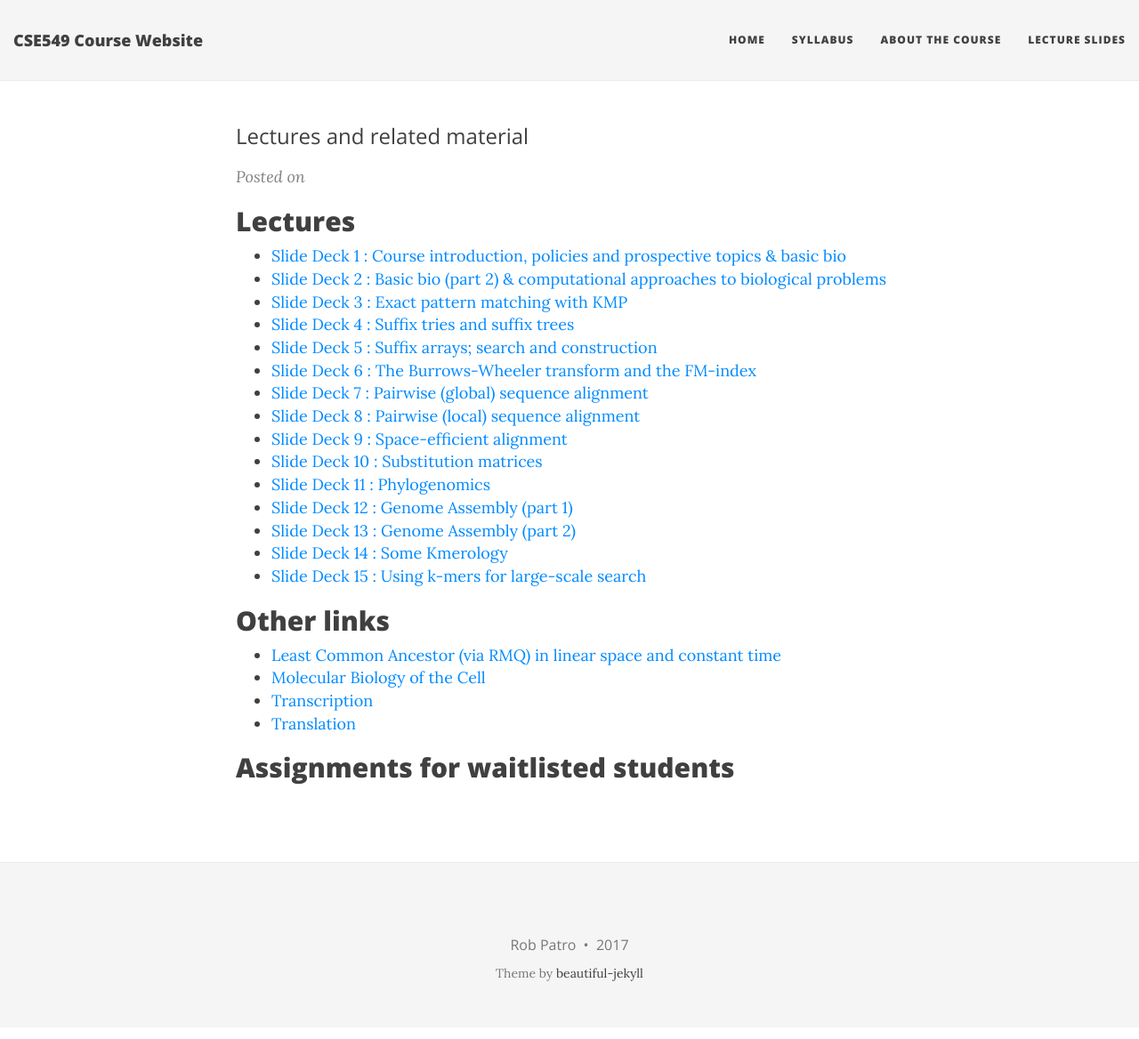
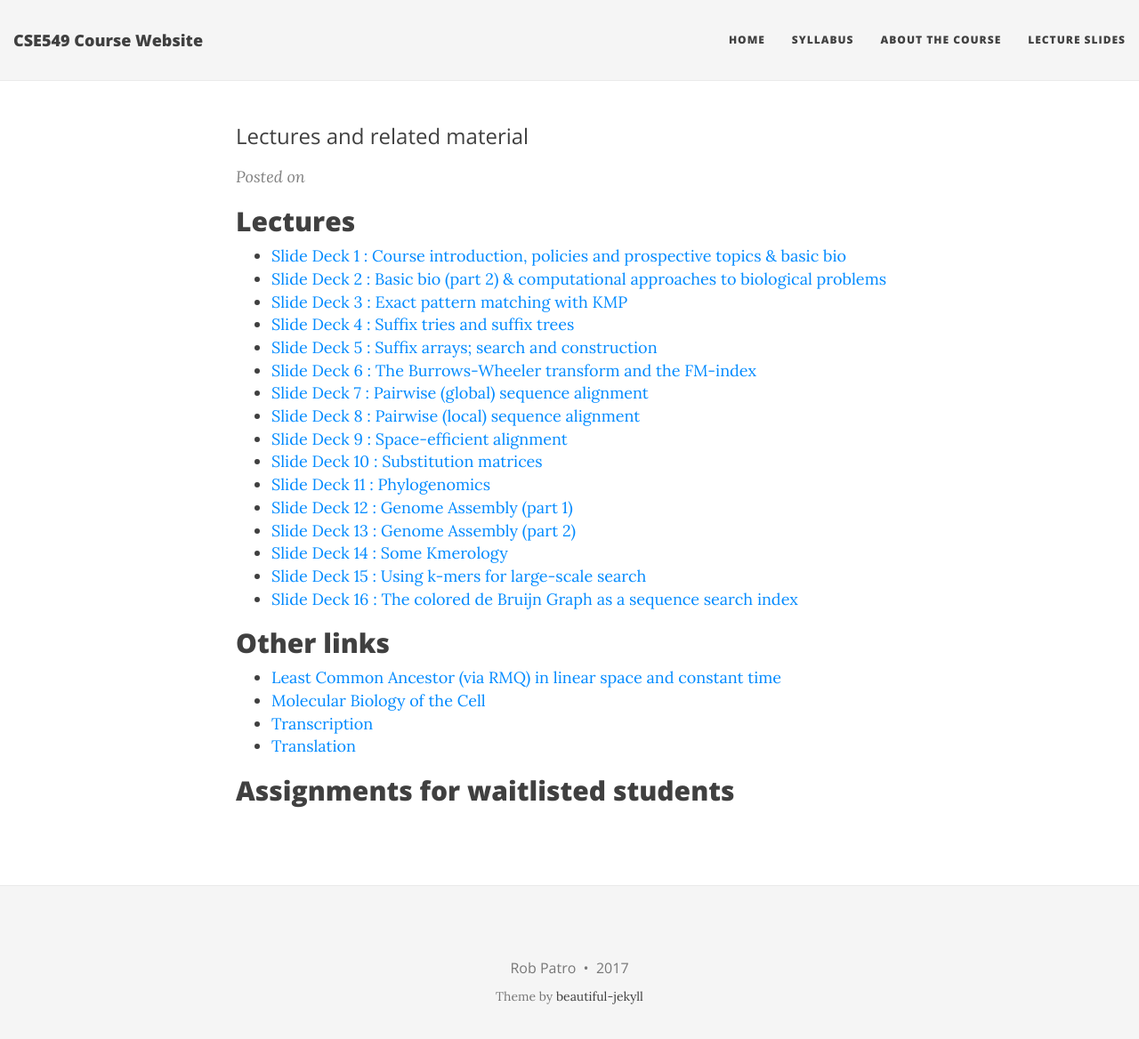
Before and after one commit to rob-p/CSE549F17, a Jekyll site: the page built from lectures.md, in a window 1280 px wide and 1181 px high. Shown: the top 1168 px of the window at 89% size. Built offline with Jekyll 4.4.1, drawn with Linux system fonts in a browser that asks for light colours; nearby versions of some CDN libraries.

Commit message:
add lecture 16

```diff
--- a/lectures.md
+++ b/lectures.md
@@ -21,6 +21,7 @@ subtitle: Lectures and related material
  * [Slide Deck 13 : Genome Assembly (part 2)][13]
  * [Slide Deck 14 : Some Kmerology][14]
  * [Slide Deck 15 : Using k-mers for large-scale search][15]
+ * [Slide Deck 16 : The colored de Bruijn Graph as a sequence search index][16]
 
 {::comment}
 
@@ -70,6 +71,7 @@ subtitle: Lectures and related material
 [13]:{{site.url}}/lectures/Lec13.pdf
 [14]:{{site.url}}/lectures/Lec14.pdf
 [15]:{{site.url}}/lectures/Lec15.pdf
+[16]:{{site.url}}/lectures/Lec16.pdf
 
 {::comment}
  * [List of final project options][proj]
```
Also changed, not shown: 1 other file.
